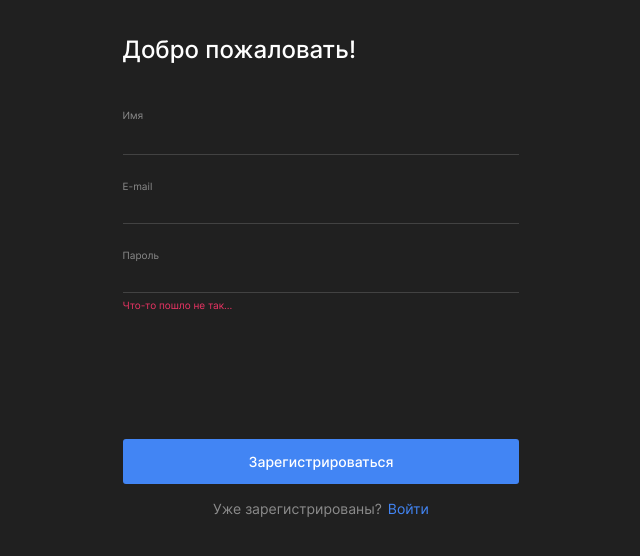
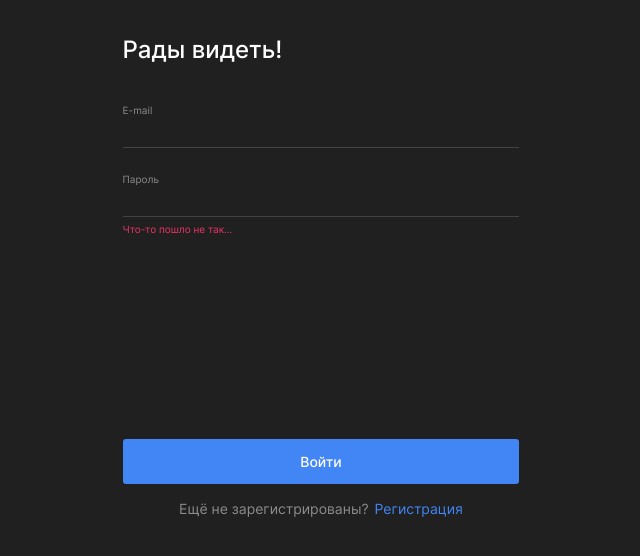
Before and after one commit to yaanab/movies-explorer-frontend2, a React app in the folder movies-explorer-frontend/: page /signin in a window 1280 px wide. Shown: the part 114-670 px from the top of the page, without its empty margins (319-959 px from the left). Built offline with nearby package versions, Linux system fonts and the light colour scheme.

Commit message:
feat: готовый Login.js

```diff
--- a/movies-explorer-frontend/src/components/AuthForm/AuthForm.css
+++ b/movies-explorer-frontend/src/components/AuthForm/AuthForm.css
@@ -42,7 +42,7 @@
 }
 
 .auth-form__input-group_block {
-  display: block;
+  display: none;
 }
 
 .auth-form__label {
@@ -149,7 +149,7 @@ input:autofill:active {
   }
 
   .auth-form__form {
-    min-height: 453px;
+    min-height: 466px;
   }
 
   .auth-form__submit-btn {
--- a/movies-explorer-frontend/src/components/Login/Login.js
+++ b/movies-explorer-frontend/src/components/Login/Login.js
@@ -3,12 +3,12 @@ import AuthForm from "../AuthForm/AuthForm";
 function Login() {
   return (
     <AuthForm
-      title="Добро пожаловать!"
+      title="Рады видеть!"
       isNameHidden={true}
-      button="Зарегистрироваться"
-      text="Уже зарегистрированы?"
-      link="/signin"
-      linkText="Войти"
+      button="Войти"
+      text="Ещё не зарегистрированы?"
+      link="/signup"
+      linkText="Регистрация"
     />
   );
 }
```
